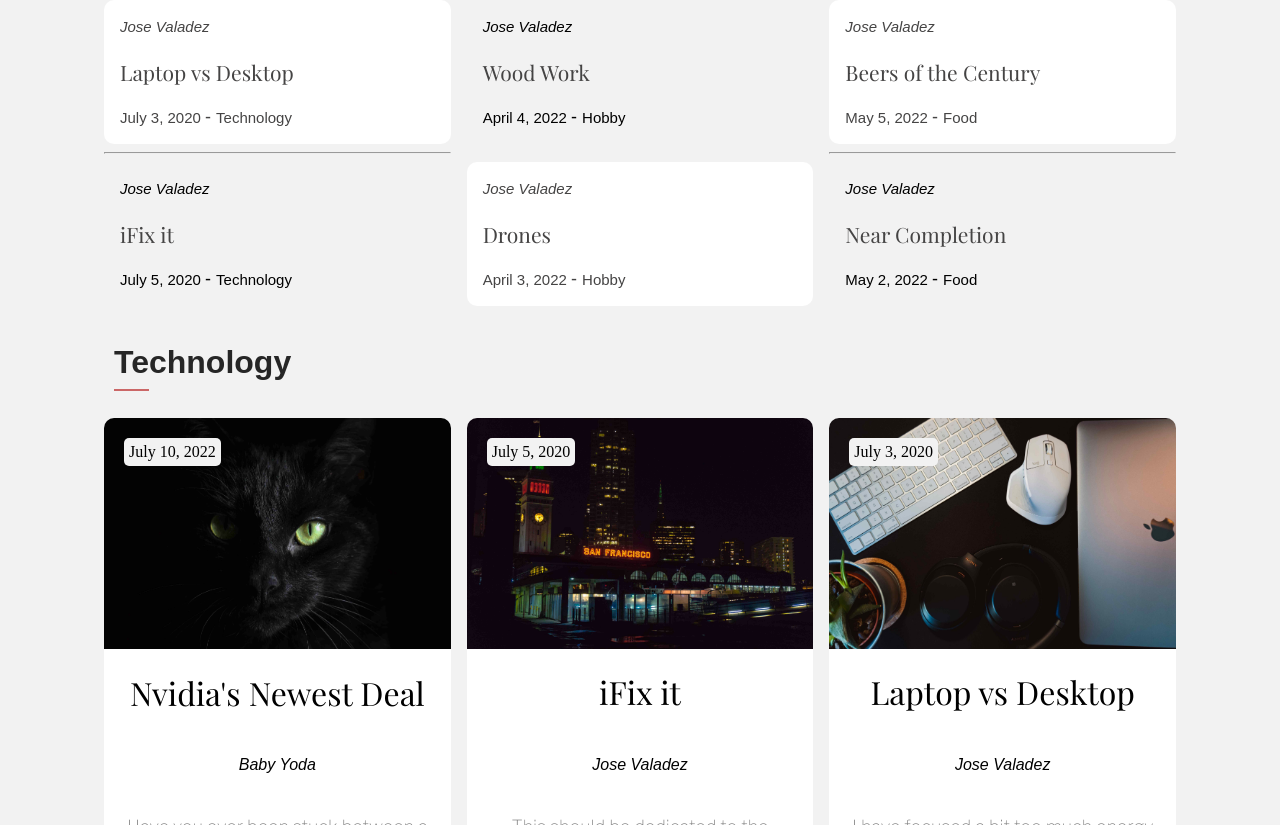
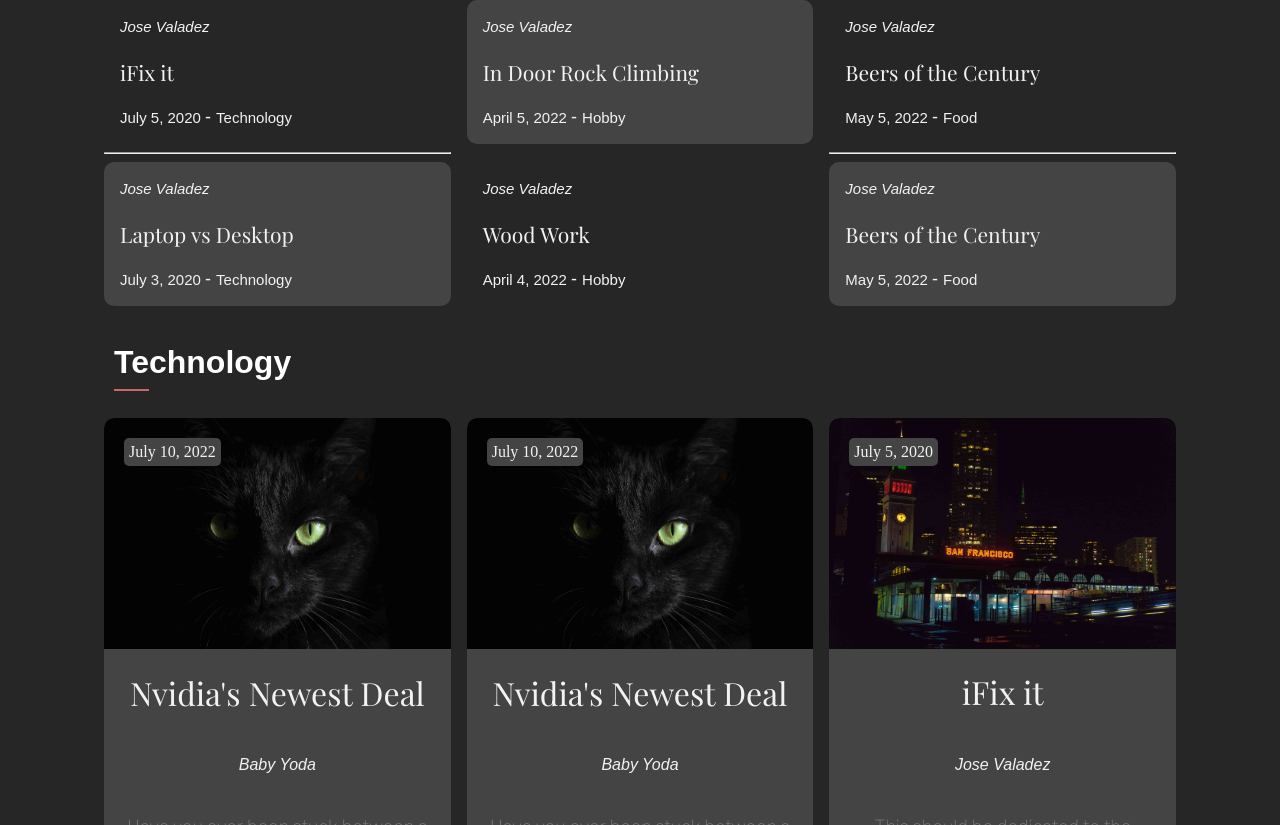
Before and after one commit to JoseValadez310/bittenbyte, a React (Create React App) app: page / in a window 1280 px wide. Shown: the part 515-1340 px from the top of the page. Built offline with nearby package versions, Linux system fonts and the light colour scheme; a web font is replaced by a local one.

Commit message:
Archive got its dark mode---dark mode has been set to true---everything pointing towards a article, url bar will display the name

```diff
--- a/src/App.js
+++ b/src/App.js
@@ -13,7 +13,7 @@ import { BrowserRouter , Routes, Route } from "react-router-dom"
 const App = () => {
 
   // Dark/Light mode handler
-  const [darkMode, setDarkMode] = useState(() => (false))
+  const [darkMode, setDarkMode] = useState(() => (true))
 
     function handleDarkMode() {
       setDarkMode(!darkMode)
@@ -55,7 +55,7 @@ const App = () => {
         <Nav tabSection = {tabSection}/>
           <Routes>
             <Route path = "/" element = {[<Hero />, <Home handleDarkMode = {handleDarkMode} PassThroughDetails = {PassThroughDetails} darkMode = {darkMode}/>]} />
-            <Route path = "/Article/"  element = {[<ScrollToTopOnMount />, <Article article = {article} darkMode = {darkMode}/>]} />
+            <Route path = "/Article/:title"  element = {[<ScrollToTopOnMount />, <Article article = {article} darkMode = {darkMode}/>]} />
             <Route path = "/Archive/:section" element = {[<ScrollToTopOnMount />, <Archive darkMode = {darkMode} currentTab = {currentTab} PassThroughDetails = {PassThroughDetails}/>]} />
           </Routes>
         <Footer />
--- a/src/components/SearchBar.js
+++ b/src/components/SearchBar.js
@@ -56,7 +56,7 @@ const SearchBar = (props) => {
                 />
             </div>
                 { results !== undefined && searchValue.length !== 0 ?
-                    results.map(item => <p className = 'search-result'><Link onClick = {() => props.PassThroughDetails(tab, item[1] )} to ='/Article'>{item[0]}</Link></p>) : null
+                    results.map(item => <p className = 'search-result'><Link onClick = {() => props.PassThroughDetails(tab, item[1] )} to ={`/Article/${item[0]}`}>{item[0]}</Link></p>) : null
                     }
             </div>
     )
--- a/src/content/data.js
+++ b/src/content/data.js
@@ -27,6 +27,16 @@ const data = {
             'title' : 'iFix it',
             'author': 'Jose Valadez',
             'summary' : " This should be dedicated to the Articles thesis. If not that a catchy saying or quote. As a result i might increase the font size  ",
+            'story' : 'the blog post'
+        },
+        {
+            'id'    : 2,
+            'section':'Technology',
+            'date'  : 'July 10, 2022',
+            'image' : image.tech.tech3 ,
+            'title' : "Nvidia's Newest Deal ",
+            'author': 'Baby Yoda',
+            'summary' : 'Have you ever been stuck between a wet noodle and a hard boiled egg? No, okay because nor have I...anyways, welcome to the latest entry of Bitten Bites special Tech opener ',
             'story' : 'the blog post'
         },
         {
@@ -116,7 +126,18 @@ const data = {
             'author': 'Jose Valadez',
             'summary' : 'Rock Climbing, an exercise meant to strength the upper body, clear your mind and something to bragg at work. An out door activity brought in doors...this Weekly article will look at Hanger 18 and other in door rocky climbing gyms. ',
             'story' : 'the blog post'
-        }
+        },
+        {
+            'id'    : 2,
+            'section':'Hobby',
+            'date'  : "April 5, 2022",
+            'image' : image.hobby.hobby3,
+            'title' : 'In Door Rock Climbing',
+            'author': 'Jose Valadez',
+            'summary' : 'Rock Climbing, an exercise meant to strength the upper body, clear your mind and something to bragg at work. An out door activity brought in doors...this Weekly article will look at Hanger 18 and other in door rocky climbing gyms. ',
+            'story' : 'the blog post'
+        },
+
     ],
 
     'food': [
@@ -149,7 +170,17 @@ const data = {
             'author': 'Jose Valadez',
             'summary' : 'None the less, I think I wil lbe getting myself some beers today. I might get myself either Happy Dads or Patagonia Beers.',
             'story' : 'the blog post'
-        }
+        },
+        {
+            'id'    : 2,
+            'section':'Food',
+            'date'  : "May 5, 2022",
+            'image' : image.food.food3,
+            'title' : 'Beers of the Century',
+            'author': 'Jose Valadez',
+            'summary' : 'None the less, I think I wil lbe getting myself some beers today. I might get myself either Happy Dads or Patagonia Beers.',
+            'story' : 'the blog post'
+        },
     ],
 
 }
--- a/src/index.css
+++ b/src/index.css
@@ -34,6 +34,7 @@ body::-webkit-scrollbar-thumb {
     text-align: center;
 }
 
+
 /* Main */
 
 main {
--- a/src/pages/Archive.js
+++ b/src/pages/Archive.js
@@ -6,7 +6,10 @@ import "../styles/archive-page.css"
 
 const Archive = (props) => {
 
+    console.log(props)
+    let darkMode = props.darkMode
     let tab = props.currentTab.toLowerCase()
+
     const [articleDisplay, setArticleDisplay] = useState()
 
         useEffect(()=>{
@@ -14,26 +17,26 @@ const Archive = (props) => {
                 for(let i = data[tab].length-1; i !== -1; i--){
                         if( i === data[tab].length-1 ){
                             arrayPlaceholder.push(
-                                <div className = 'archive-card-main'>
-                                    <Link  onClick = { () => props.PassThroughDetails(tab, data[tab][i].id)} to = "/Article">
+                                <div className = 'archive-card-main' id = {darkMode? "card-dark" : "card-light"}  >
+                                    <Link  onClick = { () => props.PassThroughDetails(tab, data[tab][i].id)} to = {`/Article/${data[tab][i].title}`}>
                                         <div className = 'archive-card-image-container'>
                                             <img className = 'archive-card-image' src = {data[tab][i].image} alt = 'archive article' />
                                         </div>
                                             <br/>
                                         <div>
-                                            <h3 className = 'archive-card-title'> {data[tab][i].title} </h3>
+                                            <h3 className = 'archive-card-title' > {data[tab][i].title} </h3>
                                                 <br/>
                                             <small className = 'archive-card-author'> {data[tab][i].author} - {data[tab][i].date}</small>
                                                 <br/>
-                                            <p className = 'archive-card-summary'> {data[tab][i].summary} </p>
+                                            <p className = 'archive-card-summary' id = {props.darkMode? 'article-content-dark' : ' '} > {data[tab][i].summary} </p>
                                         </div>
                                     </Link>
                                 </div>
                             )
                         } else {
                             arrayPlaceholder.push(
-                                <div className = 'archive-card'>
-                                    <Link  onClick = { () => props.PassThroughDetails(tab, data[tab][i].id)} to = "/Article">
+                                <div className = 'archive-card' id = {darkMode? "card-dark" : "card-light"} >
+                                    <Link  onClick = { () => props.PassThroughDetails(tab, data[tab][i].id)} to = {`/Article/${data[tab][i].title}`}>
                                         <img className = 'archive-card-image' src = {data[tab][i].image} alt = 'archive article' />
                                             <br/>
                                         <div className = 'archive-card-content-wrapper'>
@@ -65,7 +68,7 @@ const Archive = (props) => {
 
     return(
 
-        <main>
+        <main id = {darkMode === false? 'main-light':'main-dark'}>
             <SearchBar tab = {tab} PassThroughDetails = {props.PassThroughDetails}/>
             <div className = "archive-article-display">
                 {articleDisplay}
--- a/src/pages/Home.js
+++ b/src/pages/Home.js
@@ -94,7 +94,7 @@ return(
                                 {technology[ranInt.technologyOne].author}
                                     </i>
                                         </small>
-                            <h3 className = 'panel-title'> <Link onClick = { () => props.PassThroughDetails('technology', technology[ranInt.technologyOne].id)} to = "/Article">
+                            <h3 className = 'panel-title'> <Link onClick = { () => props.PassThroughDetails('technology', technology[ranInt.technologyOne].id)} to = {`/Article/${technology[ranInt.technologyOne].title}`}>
                                 {technology[ranInt.technologyOne].title}
                                     </Link>
                                         </h3>
@@ -107,7 +107,7 @@ return(
                                 {technology[ranInt.technologyTwo].author}
                                     </i>
                                         </small>
-                            <h3 className = 'panel-title'> <Link onClick = { () => props.PassThroughDetails('technology', technology[ranInt.technologyTwo].id)} to = "/Article">
+                            <h3 className = 'panel-title'> <Link onClick = { () => props.PassThroughDetails('technology', technology[ranInt.technologyTwo].id)} to = {`/Article/${technology[ranInt.technologyTwo].title}`}>
                                 {technology[ranInt.technologyTwo].title}
                                     </Link>
                                         </h3>
@@ -123,7 +123,7 @@ return(
                                 {hobby[ranInt.hobbyOne].author}
                                     </i>
                                         </small>
-                            <h3 className = 'panel-title'> <Link onClick = { () => props.PassThroughDetails('hobby', hobby[ranInt.hobbyOne].id)} to = "/Article">
+                            <h3 className = 'panel-title'> <Link onClick = { () => props.PassThroughDetails('hobby', hobby[ranInt.hobbyOne].id)} to = {`/Article/${hobby[ranInt.hobbyOne].title}`}>
                                 {hobby[ranInt.hobbyOne].title}
                                     </Link>
                                         </h3>
@@ -135,7 +135,7 @@ return(
                                 {hobby[ranInt.hobbyTwo].author}
                                     </i>
                                         </small>
-                            <h3 className = 'panel-title'> <Link onClick = { () => props.PassThroughDetails('hobby', hobby[ranInt.hobbyTwo].id)} to = "/Article">
+                            <h3 className = 'panel-title'> <Link onClick = { () => props.PassThroughDetails('hobby', hobby[ranInt.hobbyTwo].id)} to = {`/Article/${hobby[ranInt.hobbyTwo].title}`}>
                                 {hobby[ranInt.hobbyTwo].title}
                                     </Link>
                                         </h3>
@@ -145,12 +145,12 @@ return(
 
                     {/* food discovery panel*/}
                     <div className = 'latest-panel-three'>
-                        <div className = 'panel-card-odd' id = {darkMode === false ? 'panel-card-light' : 'panel-card-dark-odd'} onClick = { () => props.PassThroughDetails('food', food[ranInt.foodOne].id)} to = "/Article">
+                        <div className = 'panel-card-odd' id = {darkMode === false ? 'panel-card-light' : 'panel-card-dark-odd'}>
                             <small className = 'panel-author'> <i>
                                 {food[ranInt.foodOne].author}
                                     </i>
                                         </small>
-                                <h3 className = 'panel-title'> <Link onClick = { () => props.PassThroughDetails('food', food[ranInt.foodOne].id)} to = "/Article">
+                                <h3 className = 'panel-title'> <Link onClick = { () => props.PassThroughDetails('food', food[ranInt.foodOne].id)} to = {`/Article/${food[ranInt.foodOne].title}`}>
                                     {food[ranInt.foodOne].title}
                                         </Link>
                                             </h3>
@@ -162,7 +162,7 @@ return(
                                 {food[ranInt.foodTwo].author}
                                 </i>
                                     </small>
-                            <h3 className = 'panel-title'> <Link onClick = { () => props.PassThroughDetails('food', food[ranInt.foodTwo].id)} to = "/Article">
+                            <h3 className = 'panel-title'> <Link onClick = { () => props.PassThroughDetails('food', food[ranInt.foodTwo].id)} to = {`/Article/${food[ranInt.foodTwo].title}`}>
                                 {food[ranInt.foodTwo].title}
                                     </Link>
                                         </h3>
@@ -197,7 +197,7 @@ return(
         <div className = 'technology-section' >
             <h1 className = 'section-title' id = {darkMode === false? 'section-title-light':'section-title-dark'}>Technology</h1>
                 <div className = 'tech-card-one' >
-                    <Link className = 'card-article' id = {darkMode === false ? 'card-light' : 'card-dark'} onClick= { () => props.PassThroughDetails('technology',technology[techLength-1].id)} to = "/Article">
+                    <Link className = 'card-article' id = {darkMode === false ? 'card-light' : 'card-dark'} onClick= { () => props.PassThroughDetails('technology',technology[techLength-1].id)} to = {`/Article/${technology[techLength-1].title}`}>
                         <small className = 'card-date' id = {darkMode === false? 'date-light' : 'date-dark'}> {technology[techLength-1].date} </small>
                             <img className = 'card-image' src = {technology[techLength-1].image} loading="lazy" alt = 'something' />
                             <div className = 'card-description'>
@@ -215,7 +215,7 @@ return(
                 </div>
 
                 <div className = 'tech-card-two'>
-                    <Link className = 'card-article' id = {darkMode === false ? 'card-light' : 'card-dark'}  onClick= { () => props.PassThroughDetails('technology', technology[techLength-2].id)} to = "/Article">
+                    <Link className = 'card-article' id = {darkMode === false ? 'card-light' : 'card-dark'}  onClick= { () => props.PassThroughDetails('technology', technology[techLength-2].id)} to = {`/Article/${technology[techLength-2].title}`}>
                         <small className = 'card-date'  id = {darkMode === false? 'date-light' : 'date-dark'}> {technology[techLength-2].date} </small>
                         <img className = 'card-image' src = {technology[techLength-2].image} loading="lazy" alt = 'Coming Soon near you' />
                             <div className = 'card-description'>
@@ -233,7 +233,7 @@ return(
                 </div>
 
                 <div className = 'tech-card-three'>
-                    <Link className = 'card-article' id = {darkMode === false ? 'card-light' : 'card-dark'}  onClick= { () => props.PassThroughDetails('technology',technology[techLength-3].id)} to = "/Article">
+                    <Link className = 'card-article' id = {darkMode === false ? 'card-light' : 'card-dark'}  onClick= { () => props.PassThroughDetails('technology',technology[techLength-3].id)} to = {`/Article/${technology[techLength-3].title}`}>
                         <small className = 'card-date'  id = {darkMode === false? 'date-light' : 'date-dark'}> {technology[techLength-3].date} </small>
                             <img className = 'card-image' src = {technology[techLength-3].image} loading="lazy" alt = 'Coming Soon near you' />
                             <div className = 'card-description'>
@@ -272,7 +272,7 @@ return(
             <h1 className = 'section-title' id = {darkMode === false? 'section-title-light':'section-title-dark'} >Hobbies</h1>
 
                 <div className = 'hobby-card-one'>
-                    <Link className = 'card-article' id = {darkMode === false ? 'card-light' : 'card-dark'}  onClick= { () => props.PassThroughDetails('hobby', hobby[hobbyLength-1].id)} to = "/Article">
+                    <Link className = 'card-article' id = {darkMode === false ? 'card-light' : 'card-dark'}  onClick= { () => props.PassThroughDetails('hobby', hobby[hobbyLength-1].id)} to = {`/Article/${hobby[hobbyLength-1].title}`}>
                         <small className = 'card-date' id = {darkMode === false? 'date-light' : 'date-dark'}> {hobby[hobbyLength-1].date} </small>
                             <img className = 'card-image' src = {hobby[hobbyLength-1].image} loading="lazy" alt = 'Coming Soon near you' />
                         <div className = 'card-description'>
@@ -290,7 +290,7 @@ return(
                 </div>
 
                 <div className = 'hobby-card-two'>
-                    <Link className = 'card-article' id = {darkMode === false ? 'card-light' : 'card-dark'}  onClick= { () => props.PassThroughDetails('hobby', hobby[hobbyLength-2].id)} to = "/Article">
+                    <Link className = 'card-article' id = {darkMode === false ? 'card-light' : 'card-dark'}  onClick= { () => props.PassThroughDetails('hobby', hobby[hobbyLength-2].id)} to = {`/Article/${hobby[hobbyLength-2].title}`}>
                         <small className = 'card-date' id = {darkMode === false? 'date-light' : 'date-dark'}> {hobby[hobbyLength-2].date} </small>
                             <img className = 'card-image' src = {hobby[hobbyLength-2].image} loading="lazy" alt = 'Coming Soon near you' />
                         <div className = 'card-description'>
@@ -308,7 +308,7 @@ return(
                 </div>
 
                 <div className = 'hobby-card-three'>
-                    <Link className = 'card-article' id = {darkMode === false ? 'card-light' : 'card-dark'} onClick= { () => props.PassThroughDetails('hobby', hobby[hobbyLength-3].id)} to = "/Article">
+                    <Link className = 'card-article' id = {darkMode === false ? 'card-light' : 'card-dark'} onClick= { () => props.PassThroughDetails('hobby', hobby[hobbyLength-3].id)} to = {`/Article/${hobby[hobbyLength-3].title}`}>
                         <small className = 'card-date' id = {darkMode === false? 'date-light' : 'date-dark'}> {hobby[hobbyLength-3].date} </small>
                             <img className = 'card-image' src = {hobby[hobbyLength-3].image} loading="lazy" alt = 'Coming Soon near you' />
                         <div className = 'card-description'>
@@ -330,7 +330,7 @@ return(
             <h1 className = 'section-title' id = {darkMode === false? 'section-title-light':'section-title-dark'}>Food</h1>
 
                 <div className = 'food-card-one'>
-                    <Link className = 'side-card-article' id = {darkMode === false ? 'card-light' : 'card-dark'} onClick= { () => props.PassThroughDetails('food', food[foodLength-1].id)} to = "/Article">
+                    <Link className = 'side-card-article' id = {darkMode === false ? 'card-light' : 'card-dark'} onClick= { () => props.PassThroughDetails('food', food[foodLength-1].id)} to = {`/Article/${food[foodLength-1].title}`}>
                         <div className = 'card-description'>
                             <h1 className = 'card-title'>
                                 {food[foodLength-1].title}
@@ -352,7 +352,7 @@ return(
                 </div>
 
                 <div className = 'food-card-two'>
-                    <Link className = 'side-card-article' id = {darkMode === false ? 'card-light' : 'card-dark'} onClick= { () => props.PassThroughDetails('food', food[foodLength-2].id)} to = "/Article">
+                    <Link className = 'side-card-article' id = {darkMode === false ? 'card-light' : 'card-dark'} onClick= { () => props.PassThroughDetails('food', food[foodLength-2].id)} to = {`/Article/${food[foodLength-2].title}`}>
                         <div className = 'image-container'>
                         <small className = 'card-date' id = {darkMode === false? 'date-light' : 'date-dark'}> {food[foodLength-2].date} </small>
                             <img className = 'card-image' src = {food[foodLength-2].image} loading="lazy" alt = 'Coming Soon near you' />
@@ -373,7 +373,7 @@ return(
                 </div>
 
                 <div className = 'food-card-three'>
-                    <Link className = 'side-card-article' id = {darkMode === false ? 'card-light' : 'card-dark'} onClick= { () => props.PassThroughDetails('food', food[foodLength-3].id)} to = "/Article">
+                    <Link className = 'side-card-article' id = {darkMode === false ? 'card-light' : 'card-dark'} onClick= { () => props.PassThroughDetails('food', food[foodLength-3].id)} to = {`/Article/${food[foodLength-3].title}`}>
                         <div className = 'card-description'>
                             <h1 className = 'card-title'>
                                 {food[foodLength-3].title}
--- a/src/styles/archive-page.css
+++ b/src/styles/archive-page.css
@@ -1,3 +1,5 @@
+
+
 .archive-article-display {
     grid-column: 4/10;
     display: grid;
@@ -43,7 +45,7 @@
 }
 
 .archive-card-title {
-    font-size: 1.5rem;
+    font-size: 1.60rem;
     font-family: 'Playfair Display', serif;
     font-weight: 400;
     padding-inline: .5rem;
@@ -53,21 +55,24 @@
 
 .archive-card-author {
     font-family: 'Fira Sans Condensed', sans-serif;
+    font-size: small;
     font-weight: 100;
     padding-inline: .5rem;
 }
 /*dark mode active */
 
 
+
 /*link related color and decoration */
 a {
     text-decoration: none;
+    color: inherit;
 }
 
 .archive-card-main > a:visited{
-   color: #454444;
+   color: inherit;
 }
 
 .archive-card > a:visited{
-    color: #454444;
+    color: inherit;
  }
--- a/src/styles/article-page.css
+++ b/src/styles/article-page.css
@@ -70,11 +70,11 @@
     background-color: #262626;
 }
 #article-details-dark {
-    color: #F2F2F2;
+    color: #E1E1E1;
 }
 #article-image-credit-dark{
-    color: #F2F2F2;
+    color: #E1E1E1;
 }
 #article-content-dark {
-    color: #7E7E7E;
+    color: #E1E1E1;
 }
```
